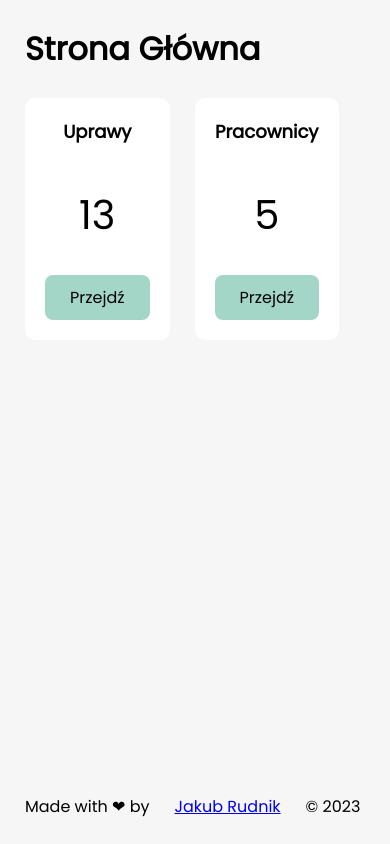
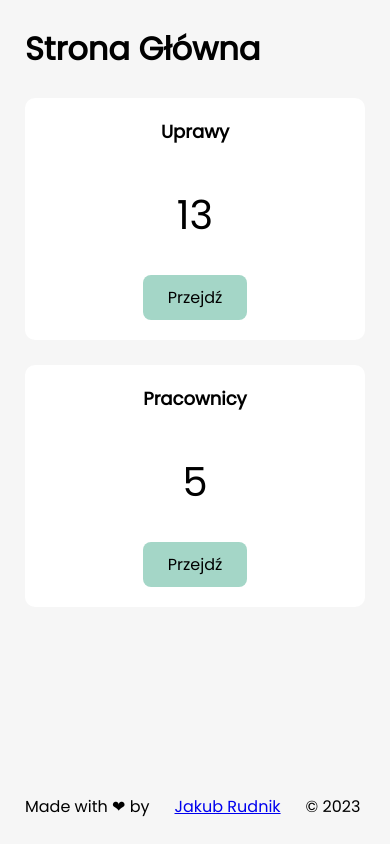
Before and after one commit to Jakub-Rudnik/plant-crop-management-system, a PHP site: page / in a window 390 px wide. Shown: the part 82-926 px from the top of the page. Run offline with PHP 8.4, Linux system fonts and the light colour scheme.

Commit message:
Made card grid responsive

```diff
--- a/styles/breakpoint-md.css
+++ b/styles/breakpoint-md.css
@@ -14,4 +14,8 @@
     .main__header__nav {
         display: flex !important;
     }
+
+    .card__wrapper {
+        grid-template-columns: repeat(2, 1fr);
+    }
 }
--- a/styles/breakpoint-xl.css
+++ b/styles/breakpoint-xl.css
@@ -1,3 +1,5 @@
 @media screen and (min-width: 1280px) {
-
+    .card__wrapper {
+        grid-template-columns: repeat(3, 1fr);
+    }
 }
--- a/styles/card.css
+++ b/styles/card.css
@@ -1,6 +1,6 @@
 .card__wrapper {
     display: grid;
-    grid-template-columns: 1fr 1fr 1fr;
+    grid-template-columns: repeat(1, 1fr);
     grid-template-rows: auto;
     grid-gap: 25px;
 }
--- a/styles/main.css
+++ b/styles/main.css
@@ -4,6 +4,7 @@
 @import "footer.css";
 @import "card.css";
 @import "breakpoint-md.css";
+@import "breakpoint-xl.css";
 
 *, *::before, *::after{
     margin: 0;
```
